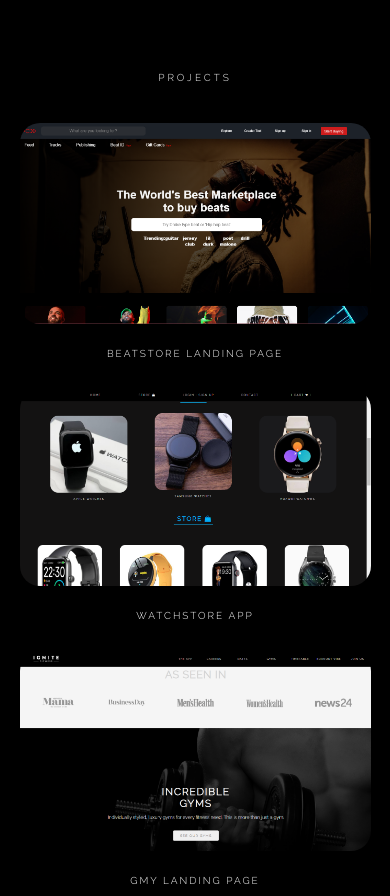
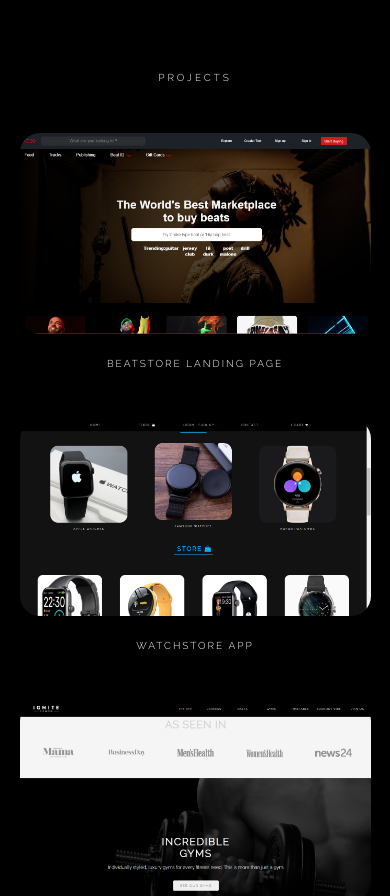
Before and after one commit to DickenMabunda/portfolio-site, a plain HTML site: page index.html in a window 390 px wide. Shown: the part 1240-2136 px from the top of the page. Drawn offline with Linux system fonts and the light colour scheme.

Commit message:
Update styles.css

```diff
--- a/styles.css
+++ b/styles.css
@@ -384,6 +384,11 @@ hr{
     }
     .div-7{
         width: 100%;
+        margin: 10px auto;
+        align-content: center;
+        left: 0;
+        right: 0;
+        top: 0;
     }
 
     .header-3{
```
